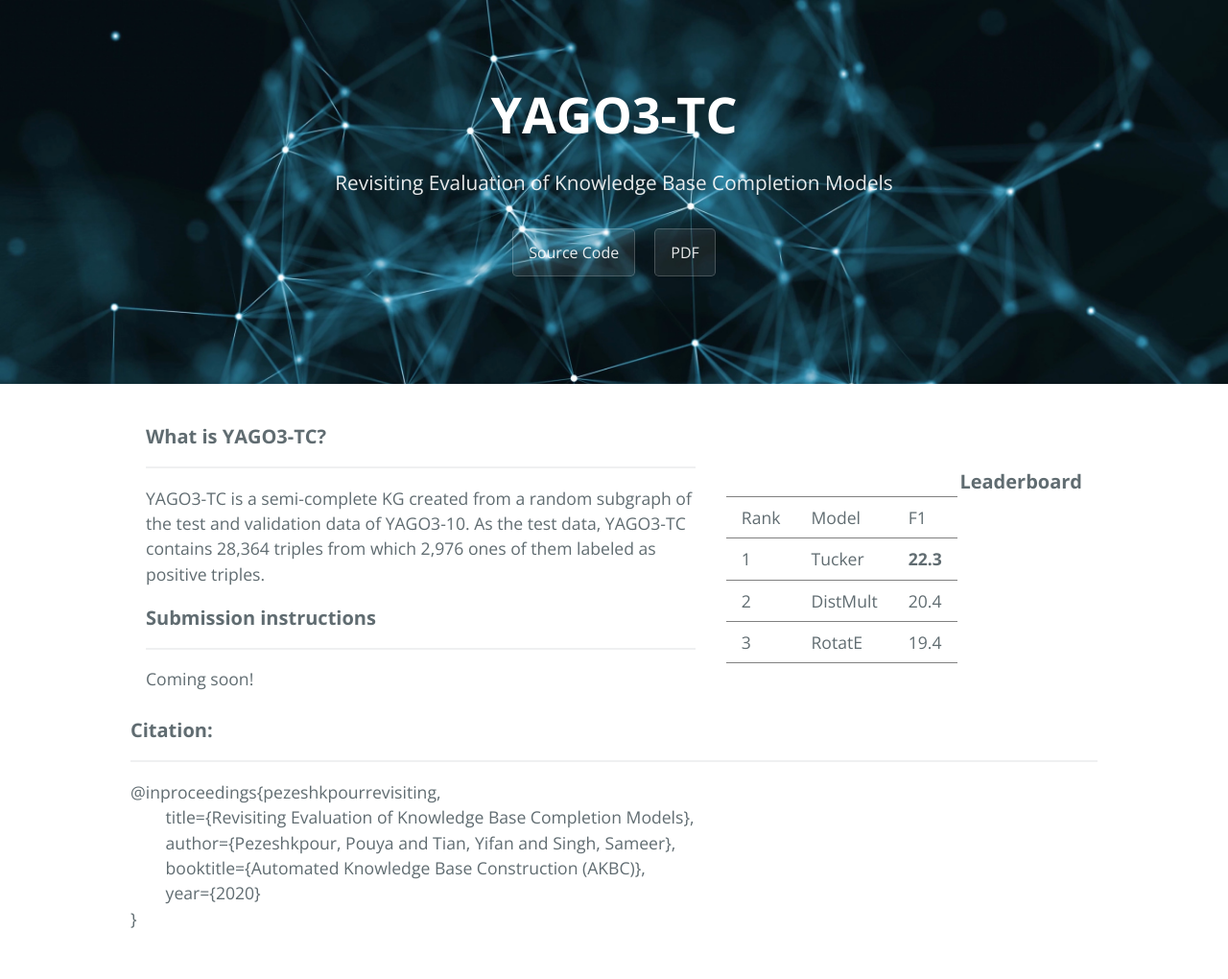
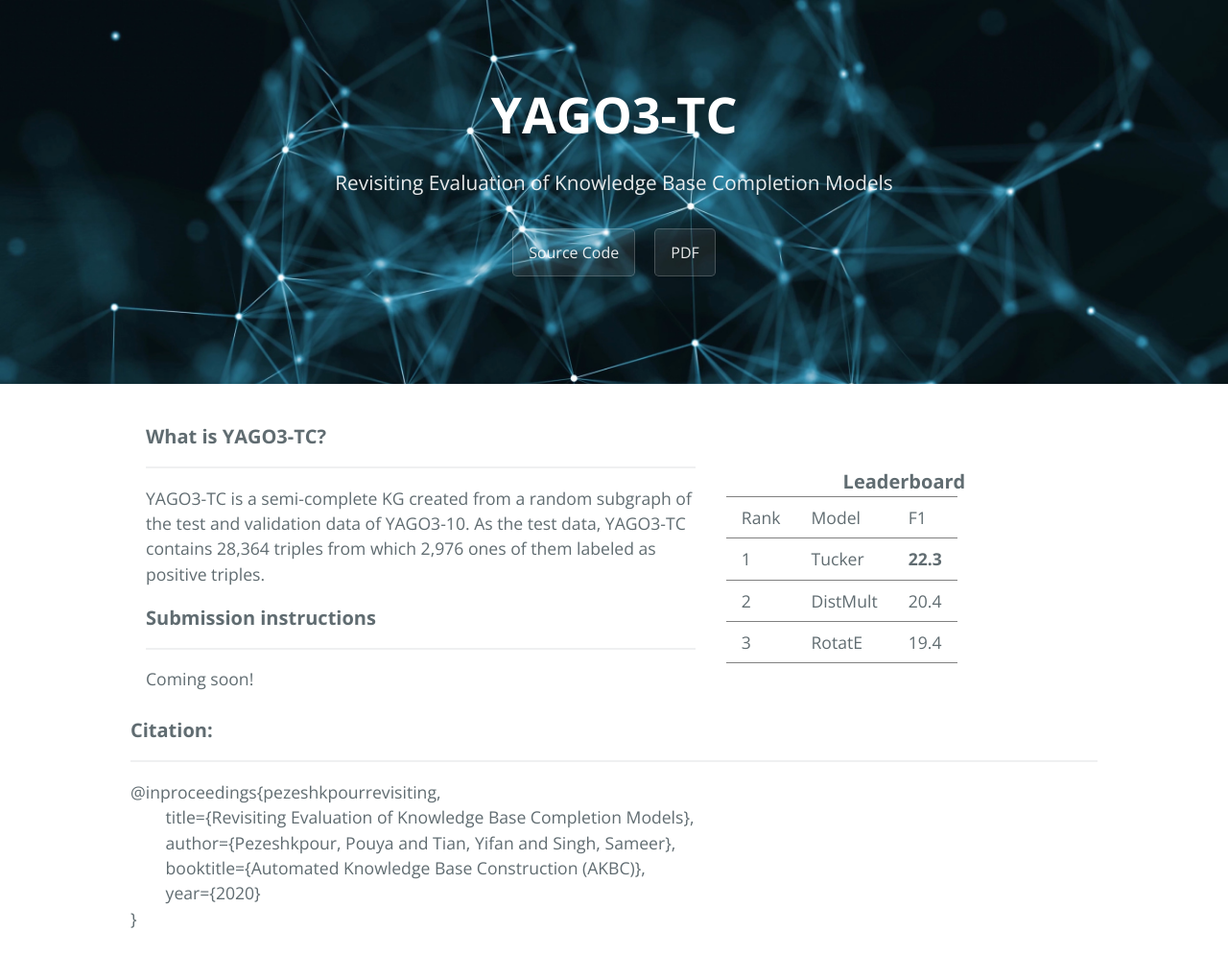
Before and after one commit to pouyapez/yago3-tc, a Jekyll site: the page built from index.md, in a window 1280 px wide. Shown: the whole page at 96% size. Built offline with Jekyll 4.4.1, drawn with Linux system fonts in a browser that asks for light colours.

Commit message:
Update index.md

```diff
--- a/index.md
+++ b/index.md
@@ -16,8 +16,8 @@ layout: default
         Coming soon!
         </p>
         </td>
-        <td align="right">
-         <font style="font-size:20px"><b>Leaderboard</b></font>
+        <td align="center">
+            <font style="font-size:20px"><b>Leaderboard</b></font>
                  <table class="content-table" rules="rows">
                     <tr>
                        <td>
```
